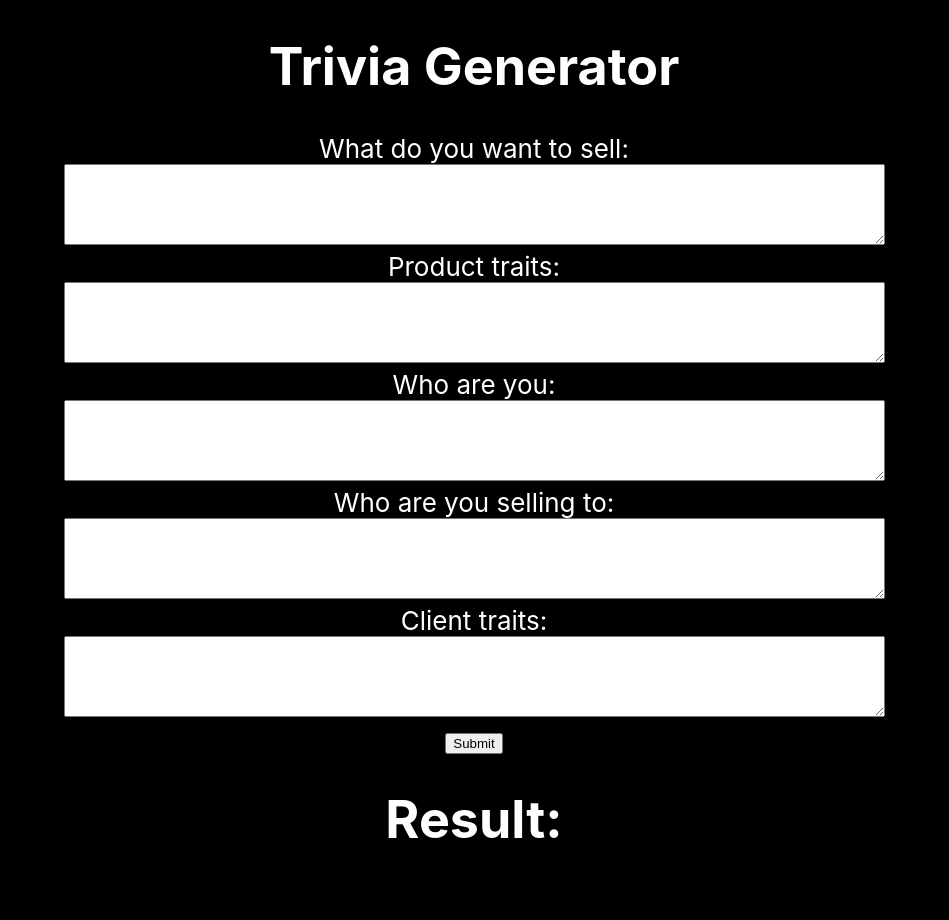
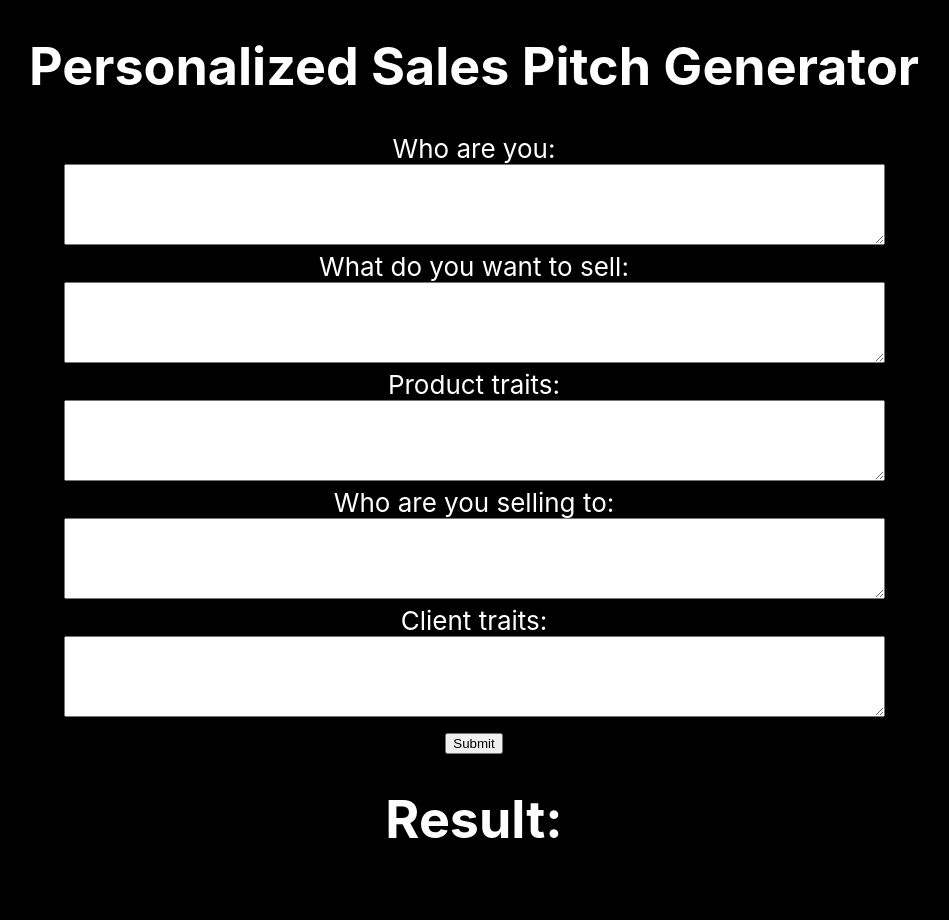
Before and after one commit to WilliamUW/PitchPerfect, a React (Create React App) app in the folder client/: page / in a window 1280 px wide. Shown: the top 920 px of the page, without its empty margins (166-1115 px from the left). Built offline with nearby package versions, Linux system fonts and the light colour scheme.

Commit message:
Update Name

```diff
--- a/client/public/index.html
+++ b/client/public/index.html
@@ -7,7 +7,7 @@
     <meta name="theme-color" content="#000000" />
     <meta
       name="description"
-      content="Trivia generator"
+      content="Personalized Sales Pitch Generator"
     />
     <link rel="apple-touch-icon" href="%PUBLIC_URL%/logo192.png" />
     <!--
@@ -24,7 +24,7 @@
       work correctly both with client-side routing and a non-root public URL.
       Learn how to configure a non-root public URL by running `npm run build`.
     -->
-    <title>Trivia generator</title>
+    <title>Personalized Sales Pitch Generator</title>
   </head>
   <body>
     <noscript>You need to enable JavaScript to run this app.</noscript>
--- a/client/src/App.js
+++ b/client/src/App.js
@@ -43,44 +43,45 @@ function App() {
     setData(null)
     fetch(`/api?prompt=${prompt}&product=${product}&productTraits=${product_traits}&seller=${seller}&client=${client}&clientTraits=${client_traits}`)
       .then((res) => res.json())
-      .then((data) => setData(`${data.generations[0].text.slice(0,-1)}`))
+      .then((data) => setData(`${data.generations[0].text.slice(0, -1)}`))
   }
 
   return (
     <div className="App">
       <header className="App-header">
-        <h1>Trivia Generator</h1>
+        <h1>Personalized Sales Pitch Generator</h1>
         <form onSubmit={handleSubmit}>
           <label>
-            What do you want to sell: <br/>
-            <textarea name="input-box" rows="5" cols="100" value={product} onChange={handleChangeProduct}/>
+            Who are you: <br />
+            <textarea name="input-box" rows="5" cols="100" value={seller} onChange={handleChangeSeller} />
           </label>
-          <br/>
+          <br />
           <label>
-            Product traits: <br/>
-            <textarea name="input-box" rows="5" cols="100" value={product_traits} onChange={handleChangeProductTraits}/>
+            What do you want to sell: <br />
+            <textarea name="input-box" rows="5" cols="100" value={product} onChange={handleChangeProduct} />
           </label>
-          <br/>
+          <br />
           <label>
-            Who are you: <br/>
-            <textarea name="input-box" rows="5" cols="100" value={seller} onChange={handleChangeSeller}/>
+            Product traits: <br />
+            <textarea name="input-box" rows="5" cols="100" value={product_traits} onChange={handleChangeProductTraits} />
           </label>
-          <br/>
+          <br />
+
           <label>
-            Who are you selling to: <br/>
-            <textarea name="input-box" rows="5" cols="100" value={client} onChange={handleChangeClient}/>
+            Who are you selling to: <br />
+            <textarea name="input-box" rows="5" cols="100" value={client} onChange={handleChangeClient} />
           </label>
-          <br/>
+          <br />
           <label>
-            Client traits: <br/>
-            <textarea name="input-box" rows="5" cols="100" value={client_traits} onChange={handleChangeClientTraits}/>
+            Client traits: <br />
+            <textarea name="input-box" rows="5" cols="100" value={client_traits} onChange={handleChangeClientTraits} />
           </label>
 
-          <br/>
+          <br />
           <input type="submit" value="Submit" />
         </form>
         <h1>Result:</h1>
-        <h3>{!data ? 'Question will appear here. Try general topics like "Sports" or "Entertainment".' : data}</h3>
+        <h3>{!data ? 'Loading' : data}</h3>
 
         <p>Feedback? <a href="mailto:elaine@cohere.com" className="App-link">Send me an email</a>. For errors please include a screenshot.</p>
         <p>Powered by <a href="https://cohere.ai/" className="App-link">Cohere</a></p>
```
Also changed, not shown: client/public/manifest.json, 1 other file (tests, documents, lock files or other folders).
